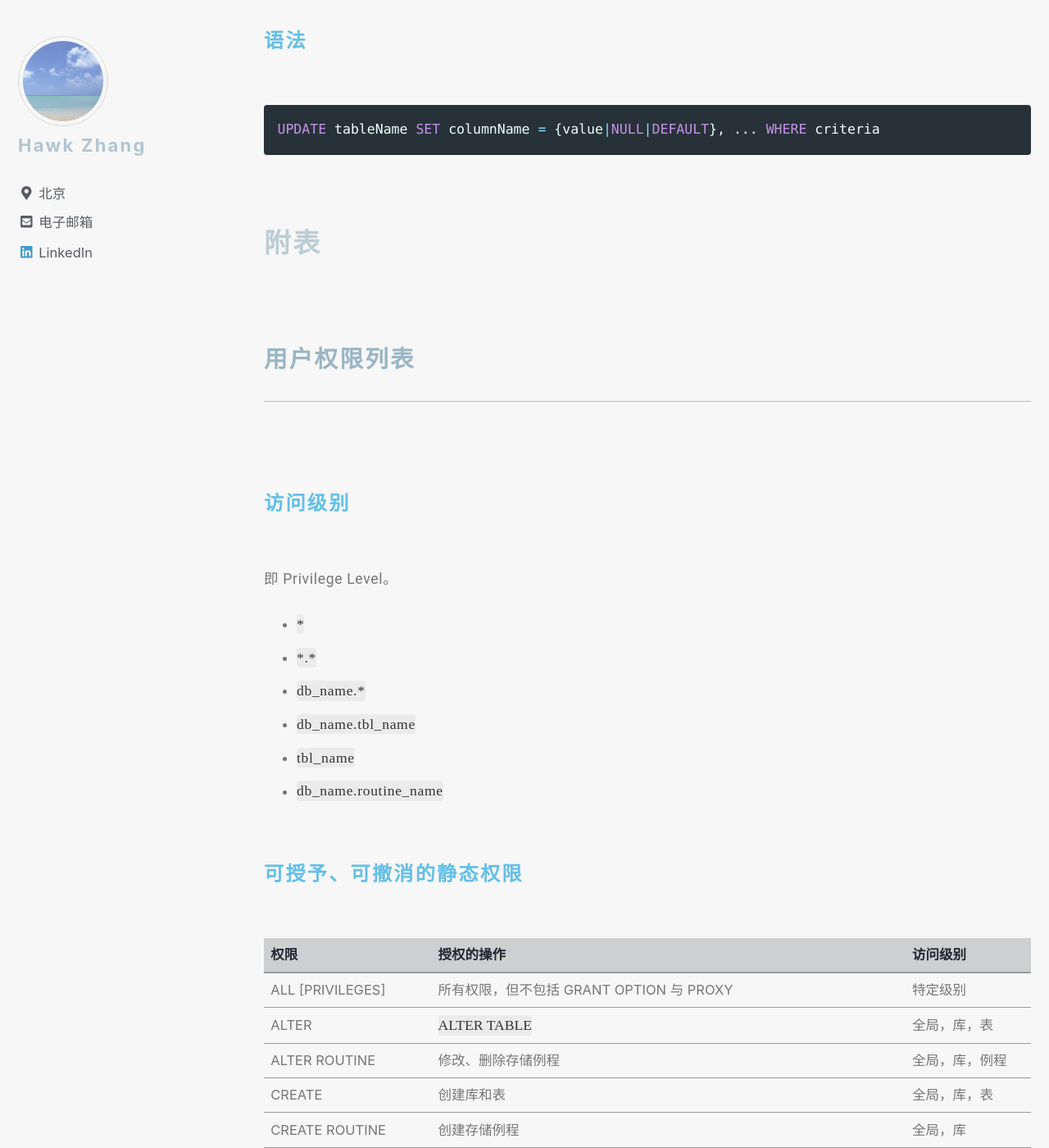
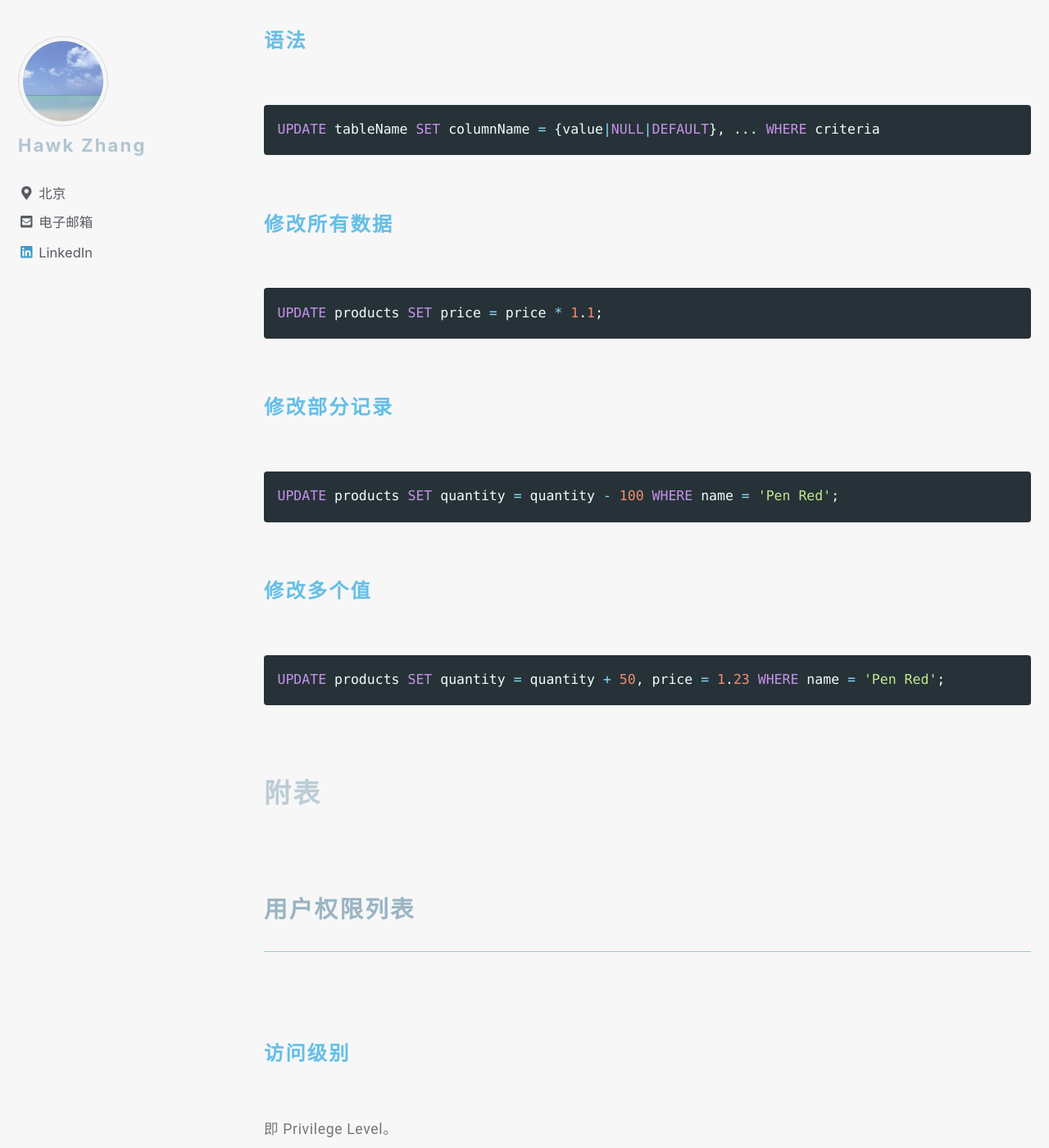
Before and after one commit to narru888/linotes_note, a Jekyll site: the page built from _posts/mysql/2016-04-02-statements.md, in a window 1280 px wide and 1400 px high, scrolled down 21270 px. Shown: the whole window at 82% size. Built offline with Jekyll 4.4.1, drawn with Linux system fonts in a browser that asks for light colours; nearby versions of some CDN libraries; a script that is not in the unit is left out.

Commit message:
update on 2018-10-15 14:54:01 CST

````diff
--- a/_posts/mysql/2016-04-02-statements.md
+++ b/_posts/mysql/2016-04-02-statements.md
@@ -858,6 +858,34 @@
 
 
 
+#### 修改所有数据
+
+```sql
+UPDATE products SET price = price * 1.1;
+```
+
+
+
+
+#### 修改部分记录
+
+```sql
+UPDATE products SET quantity = quantity - 100 WHERE name = 'Pen Red';
+```
+
+
+
+
+#### 修改多个值
+
+```sql
+UPDATE products SET quantity = quantity + 50, price = 1.23 WHERE name = 'Pen Red';
+```
+
+
+
+
+
 
 
 
````
